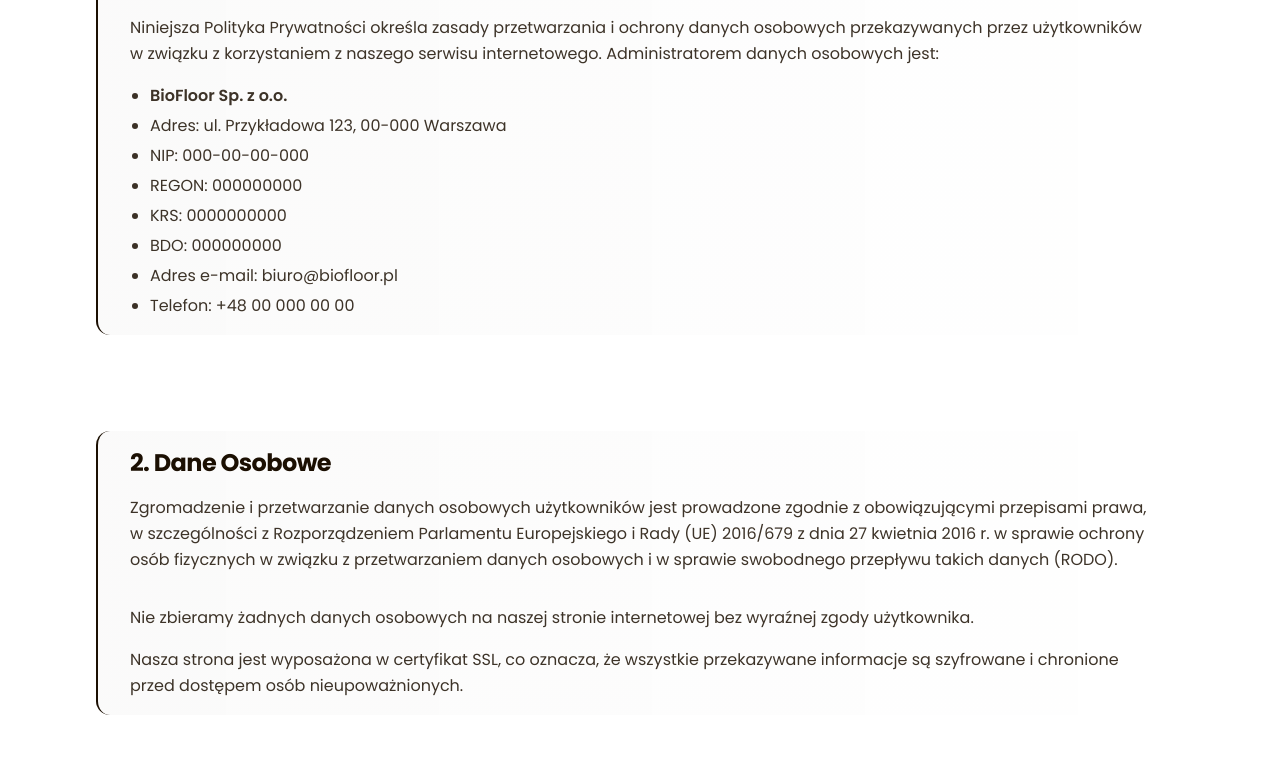
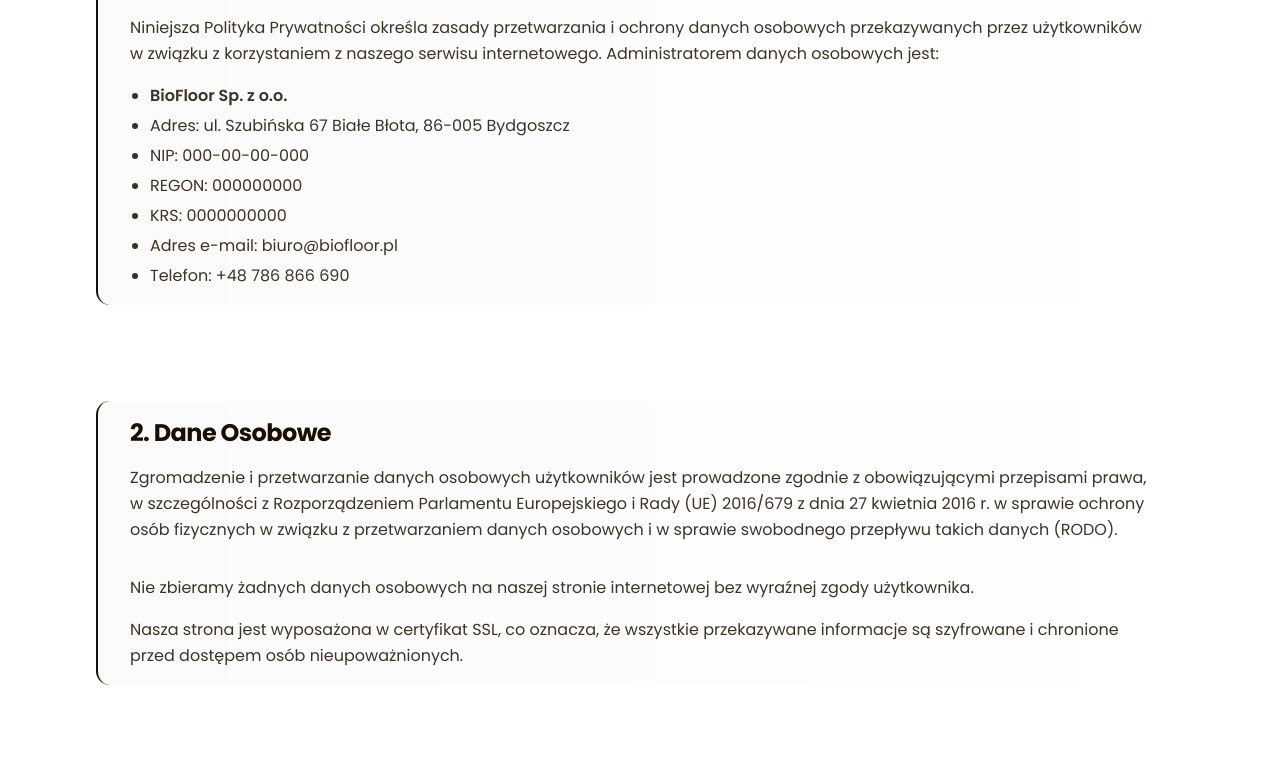
Before and after one commit to muslewski/BioFloor, a Next.js app: page /en/polityka-prywatnosci in a window 1280 px wide. Shown: the part 1215-1994 px from the top of the page. Built offline with nearby package versions, Linux system fonts and the light colour scheme.

Commit message:
Update privacy policy

```diff
--- a/src/modules/polityka-prywatnosci/sections/policy-section.tsx
+++ b/src/modules/polityka-prywatnosci/sections/policy-section.tsx
@@ -17,13 +17,12 @@
             <li>
               <b>BioFloor Sp. z o.o.</b>
             </li>
-            <li>Adres: ul. Przykładowa 123, 00-000 Warszawa</li>
+            <li>Adres: ul. Szubińska 67 Białe Błota, 86-005 Bydgoszcz</li>
             <li>NIP: 000-00-00-000</li>
             <li>REGON: 000000000</li>
             <li>KRS: 0000000000</li>
-            <li>BDO: 000000000</li>
             <li>Adres e-mail: biuro@biofloor.pl</li>
-            <li>Telefon: +48 00 000 00 00</li>
+            <li>Telefon: +48 786 866 690</li>
           </ul>
         }
       />
```
